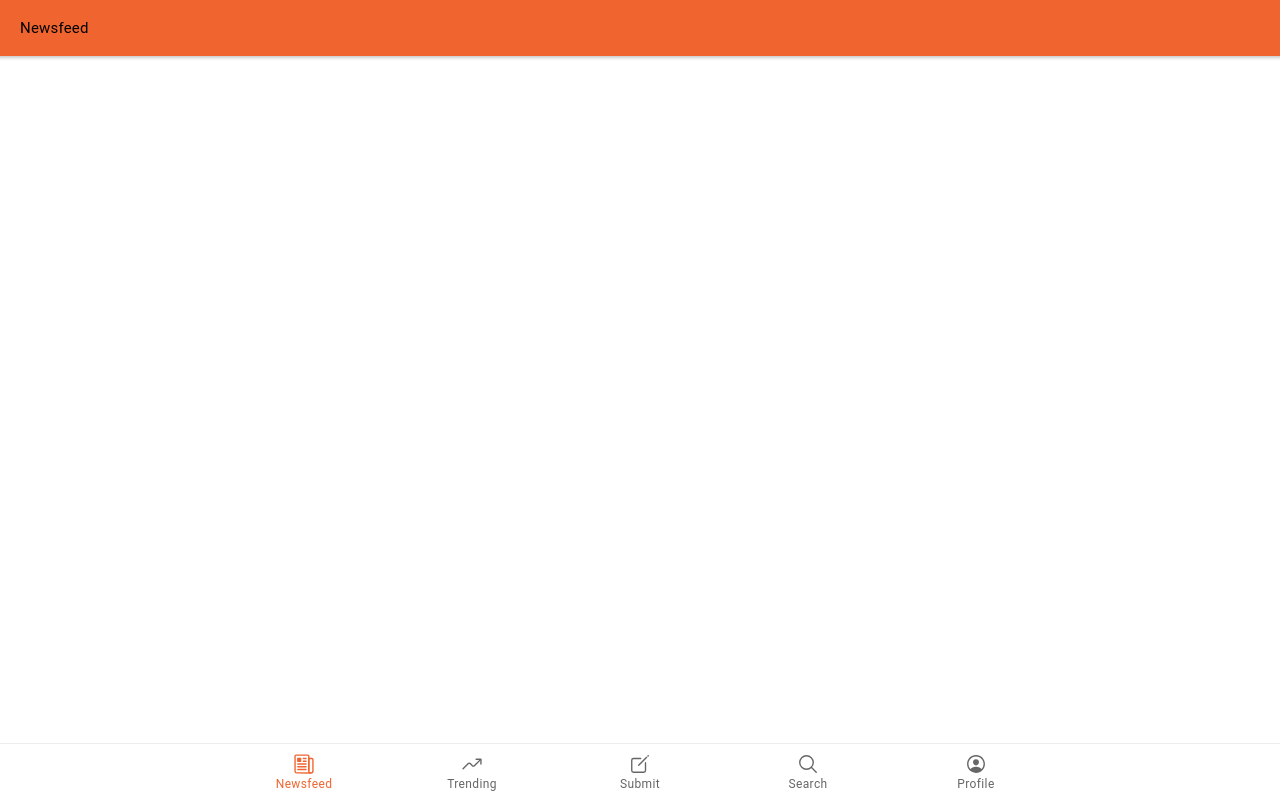
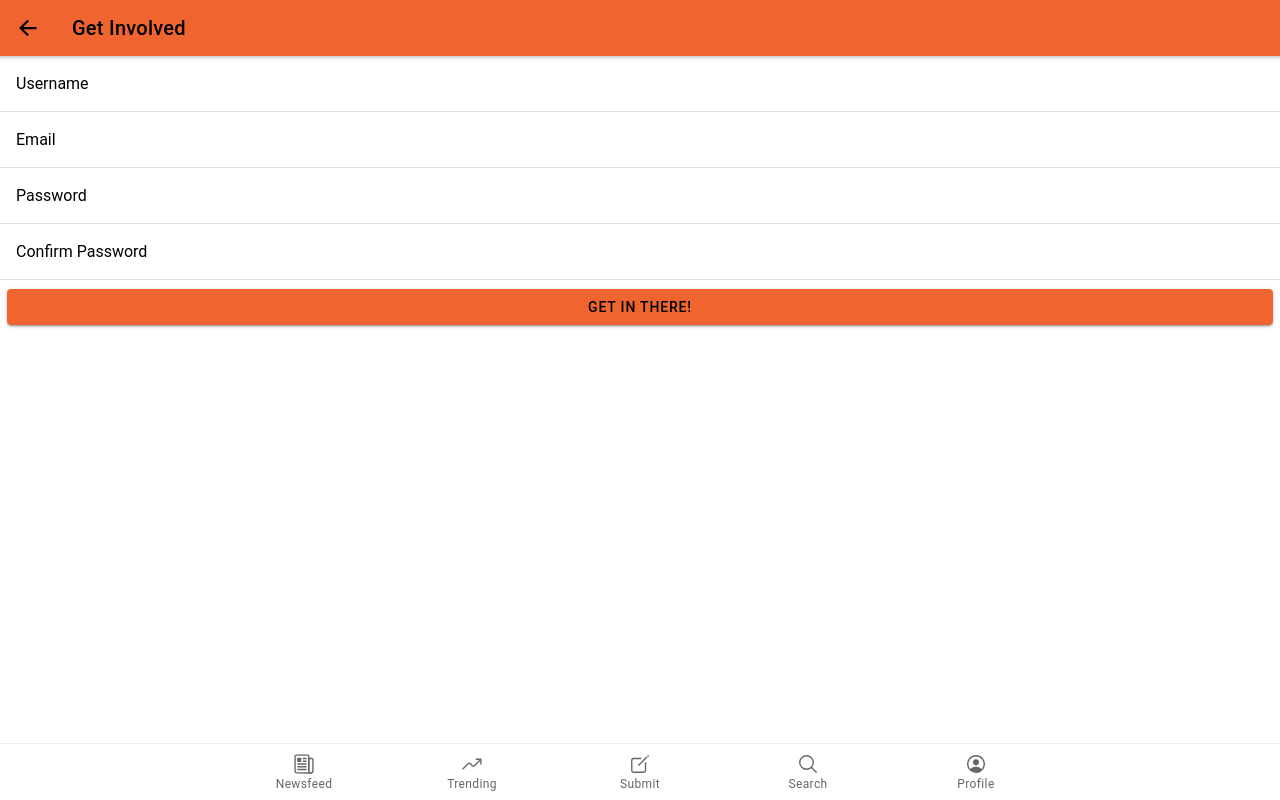
Before and after one commit to jaykmark/newsfeed, a React (Create React App) app: page /register in a window 1280 px wide. Before the commit this address led to /news. Built offline with nearby package versions, Linux system fonts and the light colour scheme.

Commit message:
Create Authentication pages.

```diff
--- a/src/App.js
+++ b/src/App.js
@@ -14,6 +14,10 @@
 import Submit from './pages/Tabs/Submit';
 import Search from './pages/Tabs/Search';
 import Profile from './pages/Tabs/Profile';
+import EditProfile from './pages/Auth/EditProfile';
+import Signup from './pages/Auth/Signup';
+import Login from './pages/Auth/Login';
+import ForgotPassword from './pages/Auth/ForgotPassword';
 
 /* Core CSS required for Ionic components to work properly */
 import '@ionic/react/css/core.css';
@@ -49,6 +53,10 @@
           <Route path="/submit" component={Submit} />
           <Route path="/search" component={Search} />
           <Route path="/profile" component={Profile} />
+          <Route path="/edit-profile" component={EditProfile} />
+          <Route path="/register" component={Signup} />
+          <Route path="/login" component={Login} />
+          <Route path="/forgot" component={ForgotPassword} />
           <Route component={() => <Redirect to="/news" />} />
         </IonRouterOutlet>
         <IonTabBar slot="bottom">
--- /dev/null
+++ b/src/components/Headers/NavHeader.js
@@ -0,0 +1,16 @@
+import React from 'react';
+import { IonHeader, IonToolbar, IonButtons, IonTitle, IonBackButton } from '@ionic/react';
+
+function NavHeader({ title }) {
+  return (
+    <IonHeader>
+      <IonToolbar color="primary">
+        <IonButtons slot="start">
+          <IonBackButton defaultHref="/" />
+        </IonButtons>
+        <IonTitle>{title}</IonTitle>
+      </IonToolbar>
+    </IonHeader>
+  )
+}
+export default NavHeader;
--- /dev/null
+++ b/src/pages/Auth/ForgotPassword.js
@@ -0,0 +1,30 @@
+import React from 'react';
+import { IonPage, IonContent, IonItem, IonLabel, IonInput, IonRow, IonCol, IonButton } from '@ionic/react';
+import NavHeader from '../../components/Headers/NavHeader';
+
+function ForgotPassword() {
+  return (
+    <IonPage>
+      <NavHeader title="Password Reset" />
+      <IonContent>
+        <IonItem lines="full">
+          <IonLabel position="floating">Email</IonLabel>
+          <IonInput name="email" type="email" required></IonInput>
+        </IonItem>
+        <IonRow>
+          <IonCol>
+            <IonButton
+              type="submit"
+              color="primary"
+              expand="block"
+            >
+              Get Reset Link
+            </IonButton>
+          </IonCol>
+        </IonRow>
+      </IonContent>
+    </IonPage>
+  )
+}
+
+export default ForgotPassword;
--- /dev/null
+++ b/src/pages/Auth/Login.js
@@ -0,0 +1,39 @@
+import React from 'react';
+import { IonPage, IonContent, IonItem, IonLabel, IonInput, IonRow, IonCol, IonButton, IonRouterLink } from '@ionic/react';
+import NavHeader from '../../components/Headers/NavHeader';
+
+function Login() {
+  return (
+    <IonPage>
+      <NavHeader title="Login In" />
+      <IonContent>
+        <IonItem lines="full">
+          <IonLabel position="floating">Email</IonLabel>
+          <IonInput name="email" type="email" required></IonInput>
+        </IonItem>
+        <IonItem lines="full">
+          <IonLabel position="floating">Password</IonLabel>
+          <IonInput name="password" type="password" required></IonInput>
+        </IonItem>
+        <IonRow>
+          <IonCol>
+            <IonButton
+              type="submit"
+              color="primary"
+              expand="block"
+            >
+              GET IN THERE!
+            </IonButton>
+          </IonCol>
+        </IonRow>
+        <IonRow>
+          <IonCol class="ion-text-center ion-padding-vertical">
+            <IonRouterLink routerLink={"/forgot"}>Forgot Password?</IonRouterLink>
+          </IonCol>
+        </IonRow>
+      </IonContent>
+    </IonPage>
+  )
+}
+
+export default Login;
--- /dev/null
+++ b/src/pages/Auth/Signup.js
@@ -0,0 +1,42 @@
+import React from 'react';
+import { IonPage, IonContent, IonItem, IonLabel, IonInput, IonRow, IonCol, IonButton } from '@ionic/react';
+import NavHeader from '../../components/Headers/NavHeader';
+
+function Signup() {
+  return (
+    <IonPage>
+      <NavHeader title="Get Involved" />
+      <IonContent>
+        <IonItem lines="full">
+          <IonLabel position="floating">Username</IonLabel>
+          <IonInput name="name" type="text" required></IonInput>
+        </IonItem>
+        <IonItem lines="full">
+          <IonLabel position="floating">Email</IonLabel>
+          <IonInput name="email" type="email" required></IonInput>
+        </IonItem>
+        <IonItem lines="full">
+          <IonLabel position="floating">Password</IonLabel>
+          <IonInput name="password" type="password" required></IonInput>
+        </IonItem>
+        <IonItem lines="full">
+          <IonLabel position="floating">Confirm Password</IonLabel>
+          <IonInput name="password2" type="password" required></IonInput>
+        </IonItem>
+        <IonRow>
+          <IonCol>
+            <IonButton
+              type="submit"
+              color="primary"
+              expand="block"
+            >
+              GET IN THERE!
+            </IonButton>
+          </IonCol>
+        </IonRow>
+      </IonContent>
+    </IonPage>
+  )
+}
+
+export default Signup;
```
Also changed, not shown: src/pages/Auth/EditProfile.js (added).
